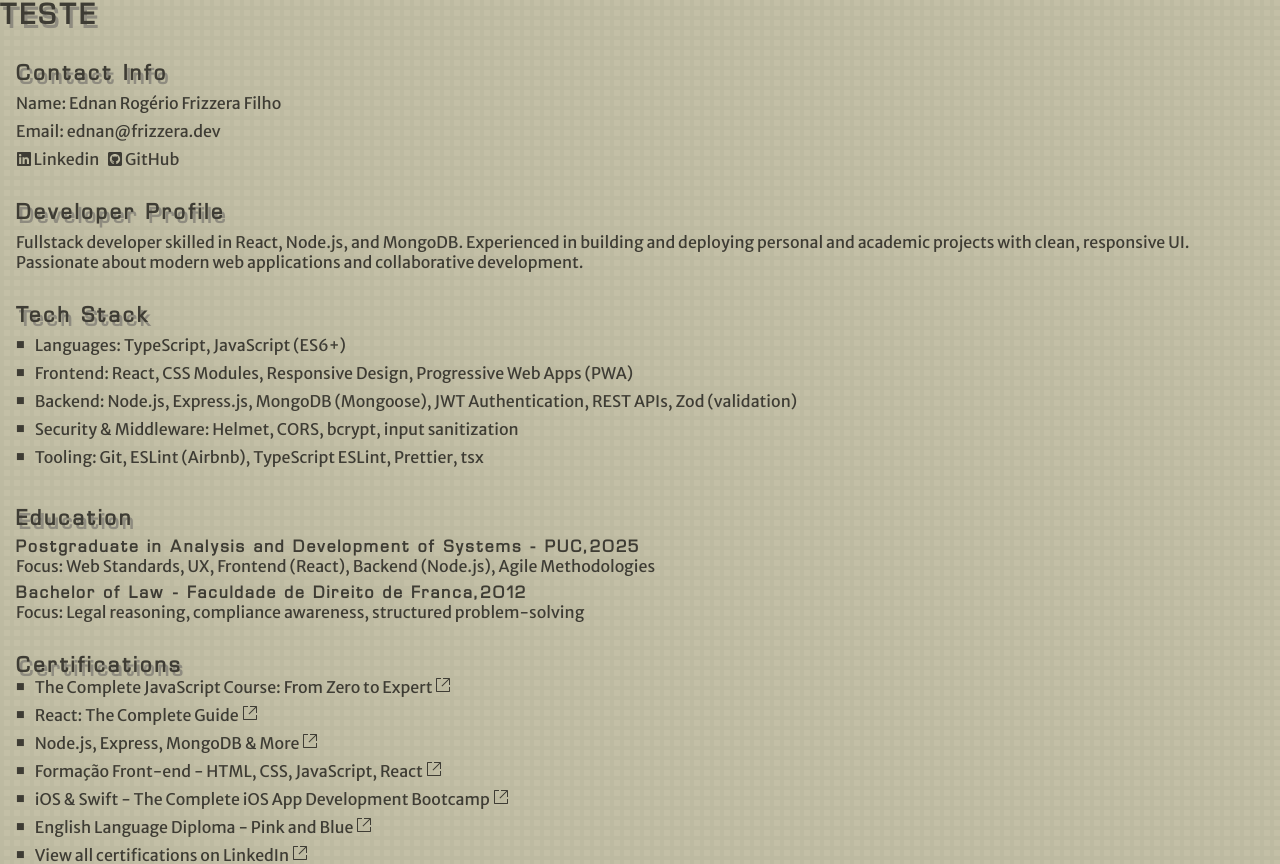
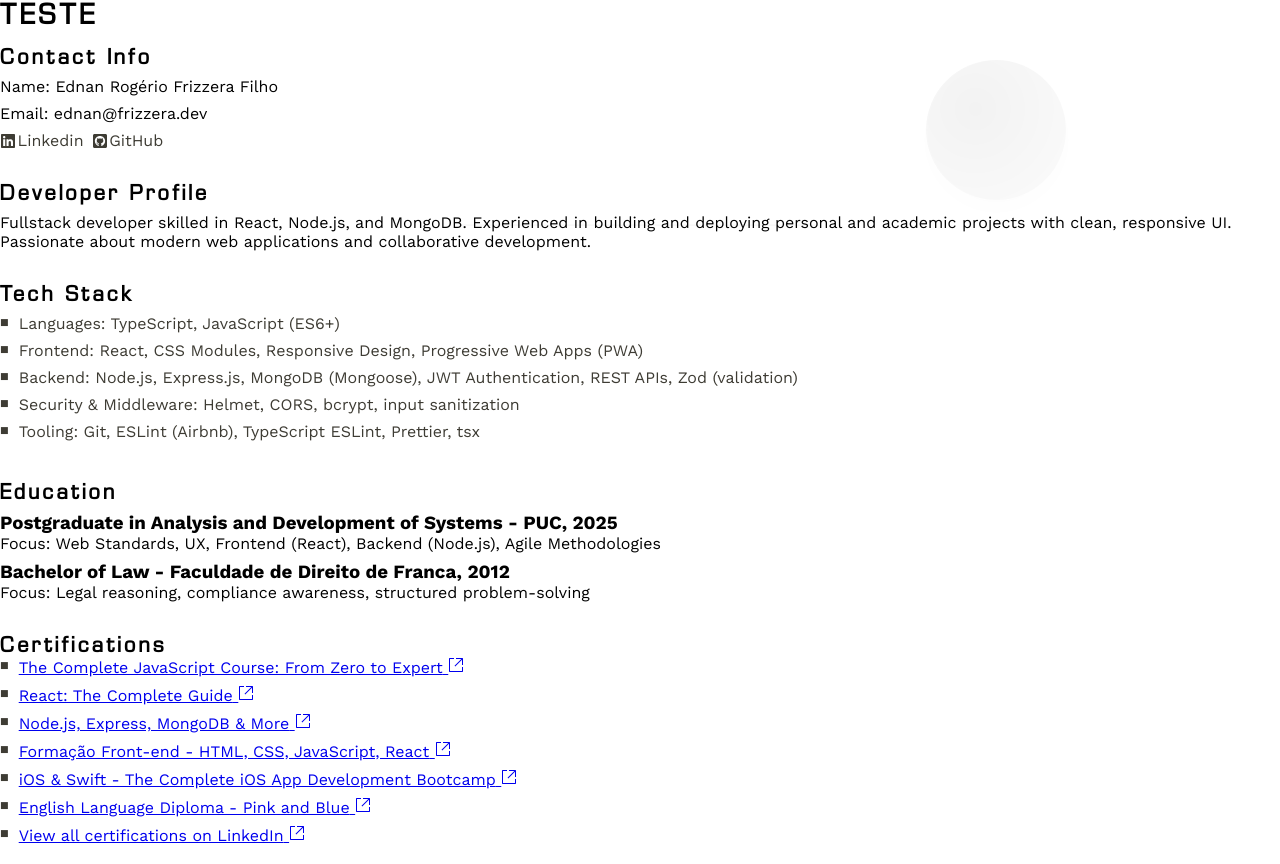
Before and after one commit to ednanf/portfolio, a React (Vite) app: page / in a window 1280 px wide. Shown: the top 864 px of the page. Built offline with nearby package versions, Linux system fonts and the light colour scheme.

Commit message:
Append subtle background overlays CSS (below content, reduced-motion friendly)

```diff
--- a/src/index.css
+++ b/src/index.css
@@ -28,66 +28,15 @@
     padding: 0;
     border: 0;
     box-sizing: border-box;
-  font-family: 'Merriweather Sans', sans-serif;
+    font-family: Work Sans, sans-serif;
 }
 
-/* Text defaults */
-h1,
-h2 {
+h1, h2 {
     font-family: 'Waukegan LDO', sans-serif;
     letter-spacing: 3px;
-  color: var(--color-text-primary);
-  text-shadow: 3px 4px 0 var(--color-text-shadow);
-}
-
-h3 {
-  font-family: 'Waukegan LDO', sans-serif;
-  letter-spacing: 2px;
-  color: var(--color-text-primary);
-}
-
-p {
-  font-family: 'Merriweather Sans', sans-serif;
-  color: var(--color-text-primary);
-}
-
-a {
-  font-family: 'Merriweather Sans', sans-serif;
-  color: var(--color-text-primary);
-  text-decoration: none;
-  transition: color 0.3s ease;
-  align-items: center;
-  gap: 5px;
-}
-
-a:hover {
-  text-decoration: underline;
-}
-
-/* Background texture*/
-body {
-  background-color: var(--color-bg-light);
-  background-image:
-    repeating-linear-gradient(
-      0deg,
-      var(--color-grid-light) 0,
-      var(--color-grid-light) 4px,
-      transparent 1px,
-      transparent 10px
-    ),
-    repeating-linear-gradient(
-      90deg,
-      var(--color-grid-light) 0,
-      var(--color-grid-light) 4px,
-      transparent 1px,
-      transparent 10px
-    );
-  background-size: 10px 10px;
 }
 
 :root {
-  --layout-padding: 1rem;
-
     /* Light theme color palette */
     --color-bg-light: #c3bfa6;
     --color-grid-light: #bdbaa1;
@@ -127,81 +76,75 @@ body {
     --color-shadow: var(--color-shadow-dark);
 }
 
-/* Dynamic UI Elements - Nier Automata Inspired */
+/* Subtle background overlays (placed between page background and content)
+   - Very low contrast so they don't compete with existing shadows in the design.
+   - Positioned below content but above the page background.
+   - Respect prefers-reduced-motion. */
 
-/* Keyframe Animations */
-@keyframes blackLineMovement {
-  0% {
-    transform: translateX(0) translateY(0);
+.app-root {
+    position: relative;
+    z-index: 1; /* content sits above the overlays */
+    min-height: 100vh;
 }
-  25% {
-    transform: translateX(10px) translateY(-5px);
+
+.bg-black-line,
+.bg-circle {
+    pointer-events: none;
+    position: fixed;
+    mix-blend-mode: normal;
+    z-index: 0; /* sits below .app-root but above body background */
 }
-  50% {
-    transform: translateX(-5px) translateY(8px);
+
+/* Very subtle low-contrast horizontal line */
+.bg-black-line {
+    left: 50%;
+    top: 28%;
+    width: 28vw;
+    max-width: 36rem;
+    height: 1px;
+    background: rgba(0, 0, 0, 0.06); /* subtler than --color-shadow usage */
+    transform: translateX(-50%);
+    border-radius: 1px;
+    filter: blur(0.6px);
+    opacity: 0.92;
+    animation: linePulse 18s ease-in-out infinite;
+    will-change: transform, opacity;
 }
-  75% {
-    transform: translateX(8px) translateY(-3px);
+
+/* Small drifting circle with very light gradient */
+.bg-circle {
+    width: 140px;
+    height: 140px;
+    max-width: 14vw;
+    max-height: 14vw;
+    left: 78%;
+    top: 16%;
+    transform: translate(-50%, -50%);
+    background: radial-gradient(circle at 35% 35%, rgba(0,0,0,0.055), rgba(0,0,0,0.02));
+    border-radius: 50%;
+    box-shadow: 0 10px 40px rgba(0,0,0,0.02); /* much subtler than existing shadows */
+    opacity: 0.95;
+    animation: circleDrift 28s ease-in-out infinite alternate;
+    will-change: transform, opacity;
 }
-  100% {
-    transform: translateX(0) translateY(0);
-  }
+
+@keyframes linePulse {
+    0%   { transform: translateX(-50%) translateY(0); opacity: 0.92; }
+    50%  { transform: translateX(-50%) translateY(0.8px); opacity: 0.86; }
+    100% { transform: translateX(-50%) translateY(0); opacity: 0.92; }
 }
 
 @keyframes circleDrift {
-  0% {
-    transform: translateX(0) translateY(0) scale(1);
-    opacity: 0.6;
+    0%   { transform: translate(-50%, -50%) translateY(0) translateX(0); }
+    50%  { transform: translate(-50%, -50%) translateY(6px) translateX(-6px); }
+    100% { transform: translate(-50%, -50%) translateY(0) translateX(0); }
 }
-  33% {
-    transform: translateX(15px) translateY(-20px) scale(1.1);
-    opacity: 0.4;
-  }
-  66% {
-    transform: translateX(-10px) translateY(15px) scale(0.9);
-    opacity: 0.7;
-  }
-  100% {
-    transform: translateX(0) translateY(0) scale(1);
-    opacity: 0.6;
+
+/* Respect users who prefer reduced motion */
+@media (prefers-reduced-motion: reduce) {
+    .bg-black-line,
+    .bg-circle {
+        animation: none;
+        transition: none;
     }
 }
-
-/* Black Line Element */
-.dynamic-line {
-  position: fixed;
-  top: 20%;
-  left: 0;
-  width: 33.33vw;
-  height: 2px;
-  background-color: #000;
-  z-index: 1;
-  animation: blackLineMovement 8s ease-in-out infinite;
-  pointer-events: none;
-  opacity: 0.8;
-}
-
-[data-theme='dark'] .dynamic-line {
-  background-color: var(--color-text-primary);
-  opacity: 0.6;
-}
-
-/* Circle Element */
-.dynamic-circle {
-  position: fixed;
-  top: 60%;
-  right: 10%;
-  width: 40px;
-  height: 40px;
-  border: 2px solid #000;
-  border-radius: 50%;
-  z-index: 1;
-  animation: circleDrift 12s ease-in-out infinite;
-  pointer-events: none;
-  opacity: 0.6;
-}
-
-[data-theme='dark'] .dynamic-circle {
-  border-color: var(--color-text-primary);
-  opacity: 0.4;
-}
```
Lines whose indentation alone changed are shown as unchanged.
